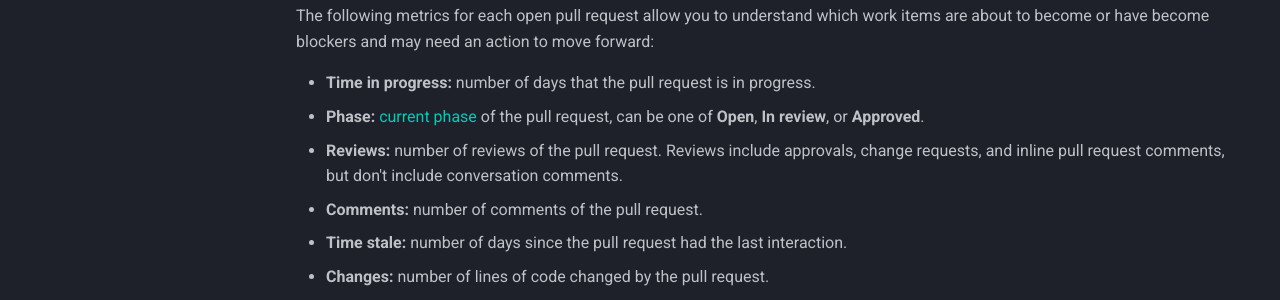
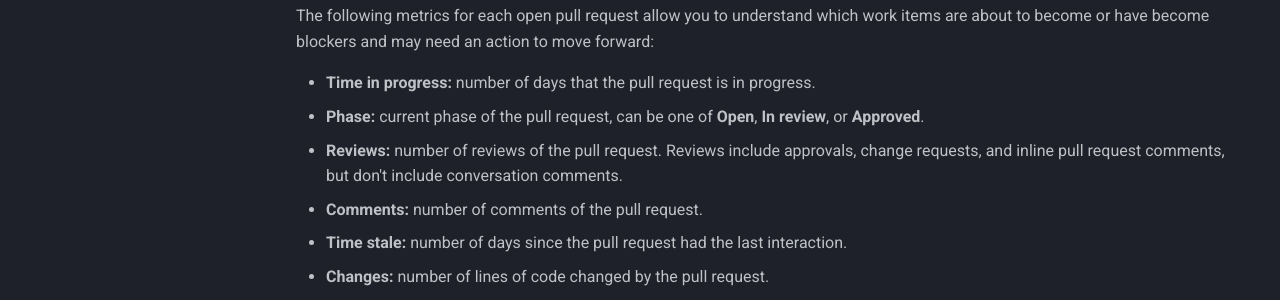
Before and after one commit to codacy/pulse-user-docs, an MkDocs documentation site: the page built from docs/metrics/work-in-progress.md, in a window 1280 px wide. Shown: the part 504-804 px from the top of the page. Built offline with MkDocs 1.6.1 and Material for MkDocs 9.7.7, drawn with Linux system fonts in a browser that asks for light colours; some of the changed lines change nothing that is shown.

Commit message:
clean: Remove redundant link

```diff
--- a/docs/metrics/work-in-progress.md
+++ b/docs/metrics/work-in-progress.md
@@ -13,7 +13,7 @@ To provide you with an high-level view of the current work in progress of your t
 The following metrics for each open pull request allow you to understand which work items are about to become or have become blockers and may need an action to move forward:
 
 -   **Time in progress:** number of days that the pull request is in progress.
--   **Phase:** [current phase](#work-in-progress) of the pull request, can be one of **Open**, **In review**, or **Approved**.
+-   **Phase:** current phase of the pull request, can be one of **Open**, **In review**, or **Approved**.
 -   **Reviews:** number of reviews of the pull request. Reviews include approvals, change requests, and inline pull request comments, but don't include conversation comments.
 -   **Comments:** number of comments of the pull request.
 -   **Time stale:** number of days since the pull request had the last interaction.
```
